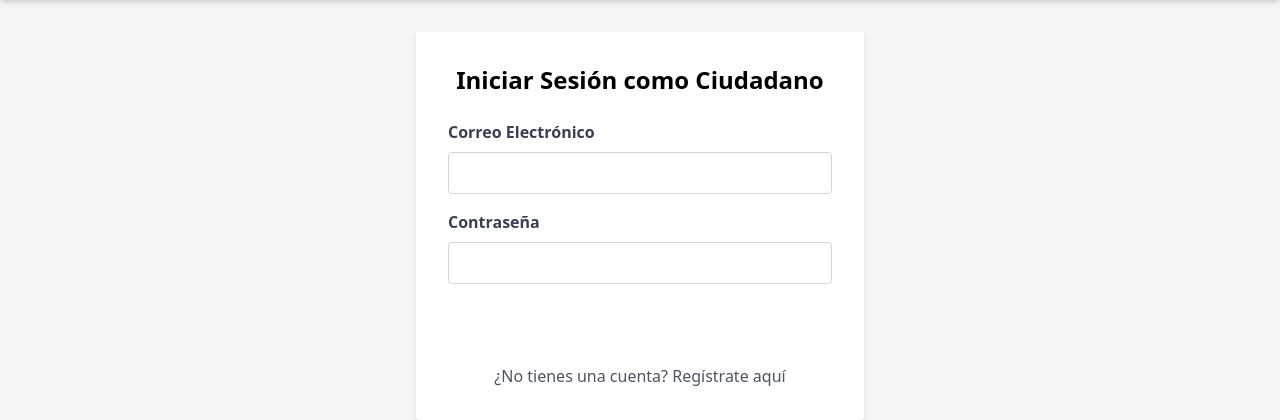
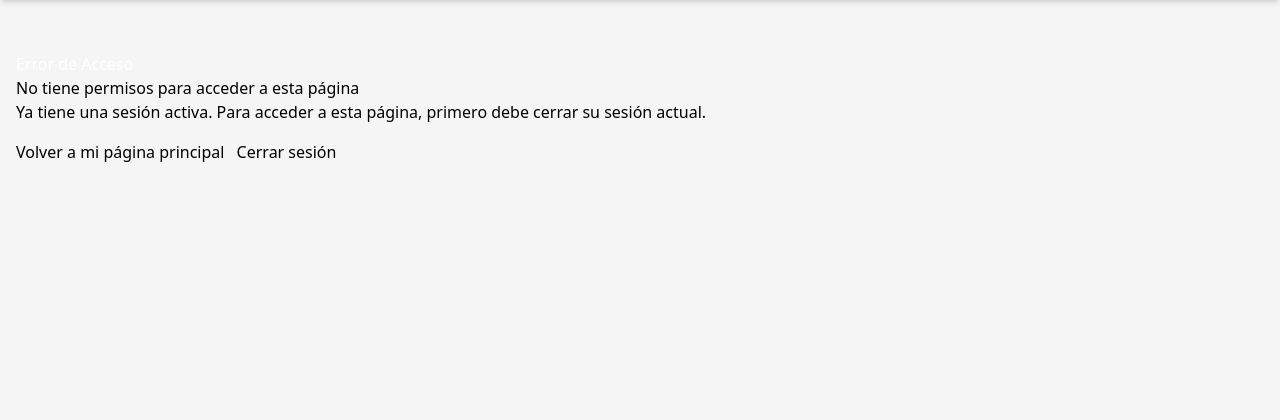
Before and after one commit to cristian-sangucho-a/servicios-ciudadanos, a Django app: page /ciudadano/login/ in a window 1280 px wide. Shown: the part 56-476 px from the top of the page. Run offline with Django 5.2, Linux system fonts and the light colour scheme; the visitor is signed in with stand-in values (Sample User, id 1); some libraries are stand-ins or nearby versions.

Commit message:
Implementación de control de sesiones activas y mejora en la autenticación para entidades.
- Se creó el decorador @no_session_required para evitar que usuarios con sesión activa accedan a páginas de login de otros roles.
- Se añadió la vista de error_session con su respectiva plantilla para informar sobre intentos de acceso no permitidos.
- Se corrigió la lógica de autenticación de entidades creadas desde el panel de Django mediante el uso de set_password() para encriptar contraseñas.
- Se actualizaron las URLs para integrar la nueva vista de error.
- Mejoras en la experiencia de usuario con mensajes de error claros y redirección según el rol activo.

Co-authored-by: Matias Mejia <matias.mejia@epn.edu.ec>
Co-authored-by: Santiago Bejarano <bejaranoj.santiago@gmail.com>
Co-authored-by: Isaac Friedman <isaac.friedman@epn.edu.ec>

```diff
--- a/ciudadano_app/decorators.py
+++ b/ciudadano_app/decorators.py
@@ -1,6 +1,7 @@
 from functools import wraps
-from django.shortcuts import redirect
+from django.shortcuts import redirect, render
 from ciudadano_app.models.ciudadano.ciudadano import Ciudadano
+from entidad_municipal_app.models import EntidadMunicipal
 
 def ciudadano_required(view_func):
     @wraps(view_func)
@@ -9,3 +10,21 @@ def ciudadano_required(view_func):
             return redirect('login_ciudadano')
         return view_func(request, *args, **kwargs)
     return wrapper
+
+def no_session_required(view_func):
+    @wraps(view_func)
+    def wrapper(request, *args, **kwargs):
+        # Si el usuario está autenticado, redirige a la página de error
+        if request.user.is_authenticated:
+            if isinstance(request.user, EntidadMunicipal):
+                return_url = '/entidad/dashboard/'
+            elif isinstance(request.user, Ciudadano):
+                return_url = '/ciudadano/dashboard/'
+            else:
+                return_url = '/'
+
+            return render(request, 'error_session.html', {
+                'return_url': return_url
+            })
+        return view_func(request, *args, **kwargs)
+    return wrapper
--- a/ciudadano_app/views/bienvenida.py
+++ b/ciudadano_app/views/bienvenida.py
@@ -1,7 +1,8 @@
 from django.shortcuts import render
 from django.contrib.auth.decorators import login_required
+from ..decorators import ciudadano_required
 
-@login_required
+@ciudadano_required
 def bienvenida_ciudadano(request):
     """Vista de bienvenida después del login"""
     return render(request, 'bienvenida.html')
--- a/ciudadano_app/views/login.py
+++ b/ciudadano_app/views/login.py
@@ -4,7 +4,9 @@ from django.contrib.auth import authenticate, login, logout
 from django.contrib.auth.decorators import login_required
 from ..models import Ciudadano
 from ..forms import CiudadanoLoginForm
+from ..decorators import no_session_required
 
+@no_session_required
 def login_ciudadano(request):
     if request.method == 'POST':
         form = CiudadanoLoginForm(request.POST)
--- a/entidad_municipal_app/templates/entidad/dashboard.html
+++ b/entidad_municipal_app/templates/entidad/dashboard.html
@@ -24,10 +24,7 @@
         <div class="bg-neutral-gris p-6 rounded-lg">
             <div class="flex justify-between items-center mb-4">
                 <h2 class="text-xl font-semibold">Eventos</h2>
-                <a href="{% url 'crear_evento' %}"
-                   class="bg-secundario-DEFAULT text-white px-4 py-2 rounded hover:bg-secundario-light">
-                    Crear Evento
-                </a>
+
             </div>
 
             {% if eventos %}
--- a/entidad_municipal_app/views/eventos/lista_eventos.py
+++ b/entidad_municipal_app/views/eventos/lista_eventos.py
@@ -1,7 +1,9 @@
 from django.shortcuts import render
 from django.utils import timezone
 from entidad_municipal_app.models import EventoMunicipal
+from entidad_municipal_app.decorators import entidad_required
 
+@entidad_required
 def lista_eventos(request):
     """Vista para listar todos los eventos activos."""
     eventos = EventoMunicipal.objects.filter(
--- /dev/null
+++ b/shared/templates/error_session.html
@@ -0,0 +1,25 @@
+{% extends 'base.html' %}
+
+{% block content %}
+<div class="container mt-5">
+    <div class="row justify-content-center">
+        <div class="col-md-8">
+            <div class="card">
+                <div class="card-header bg-danger text-white">
+                    <h4 class="mb-0">Error de Acceso</h4>
+                </div>
+                <div class="card-body">
+                    <h5 class="card-title">No tiene permisos para acceder a esta página</h5>
+                    <p class="card-text">
+                        Ya tiene una sesión activa. Para acceder a esta página, primero debe cerrar su sesión actual.
+                    </p>
+                    <div class="mt-4">
+                        <a href="{{ return_url }}" class="btn btn-primary me-2">Volver a mi página principal</a>
+                        <a href="{% url 'logout_usuario' %}" class="btn btn-outline-danger">Cerrar sesión</a>
+                    </div>
+                </div>
+            </div>
+        </div>
+    </div>
+</div>
+{% endblock %}
--- a/shared/urls.py
+++ b/shared/urls.py
@@ -1,7 +1,8 @@
 from django.urls import path
-from .views import landing_page, logout_usuario
+from .views import landing_page, logout_usuario, error_session
 
 urlpatterns = [
     path('', landing_page, name='landing_page'),
     path('logout/', logout_usuario, name='logout_usuario'),
+    path('error_session/', error_session, name='error_session'),
 ]
--- a/shared/views/__init__.py
+++ b/shared/views/__init__.py
@@ -1,7 +1,9 @@
 from .landing_page import landing_page
 from .logout import logout_usuario
+from .error_session import error_session
 
 __all__ = [
     'landing_page',
     'logout_usuario',
+    'error_session'
 ]
--- /dev/null
+++ b/shared/views/error_session.py
@@ -0,0 +1,4 @@
+from django.shortcuts import render
+
+def error_session(request):
+    return render(request, 'error_session.html')
```
Also changed, not shown: entidad_municipal_app/backends.py (+7 -2 lines), entidad_municipal_app/decorators.py (+20 -1 lines), entidad_municipal_app/views/login.py (+11 -1 lines).
